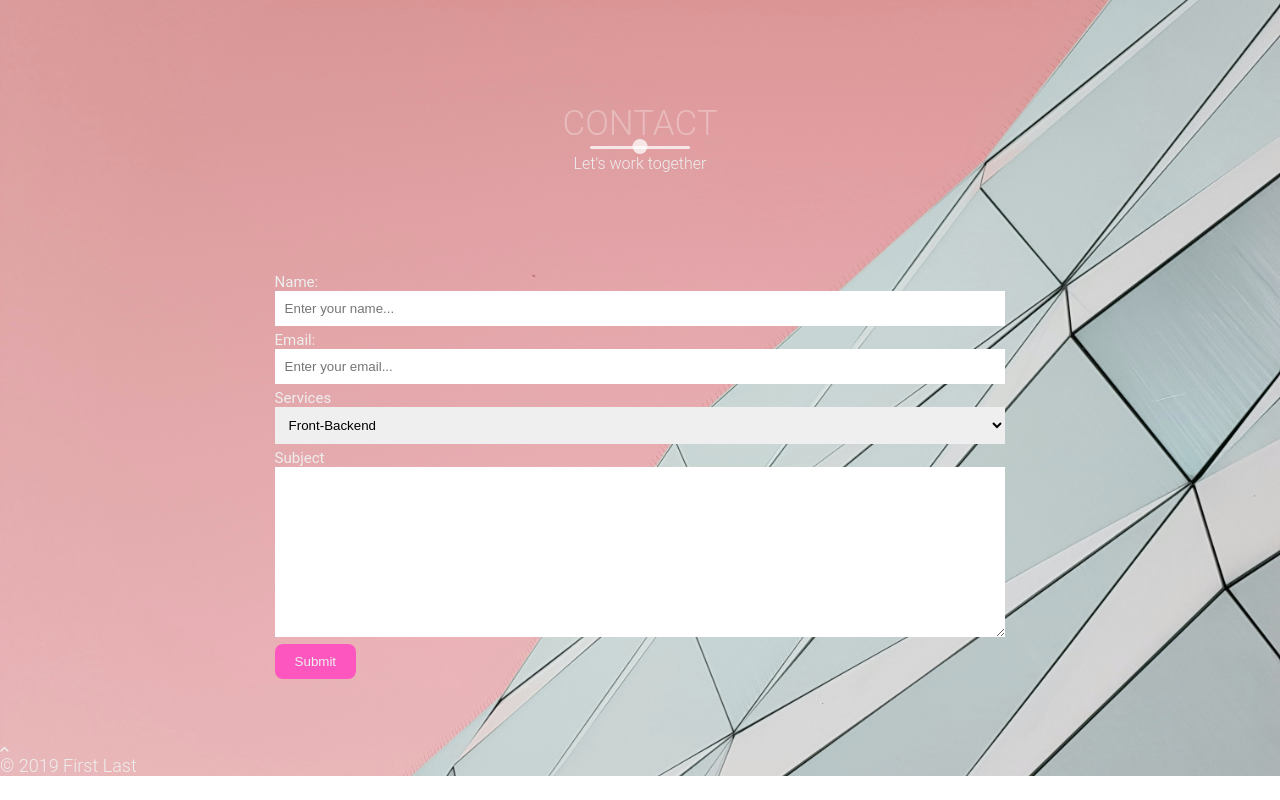
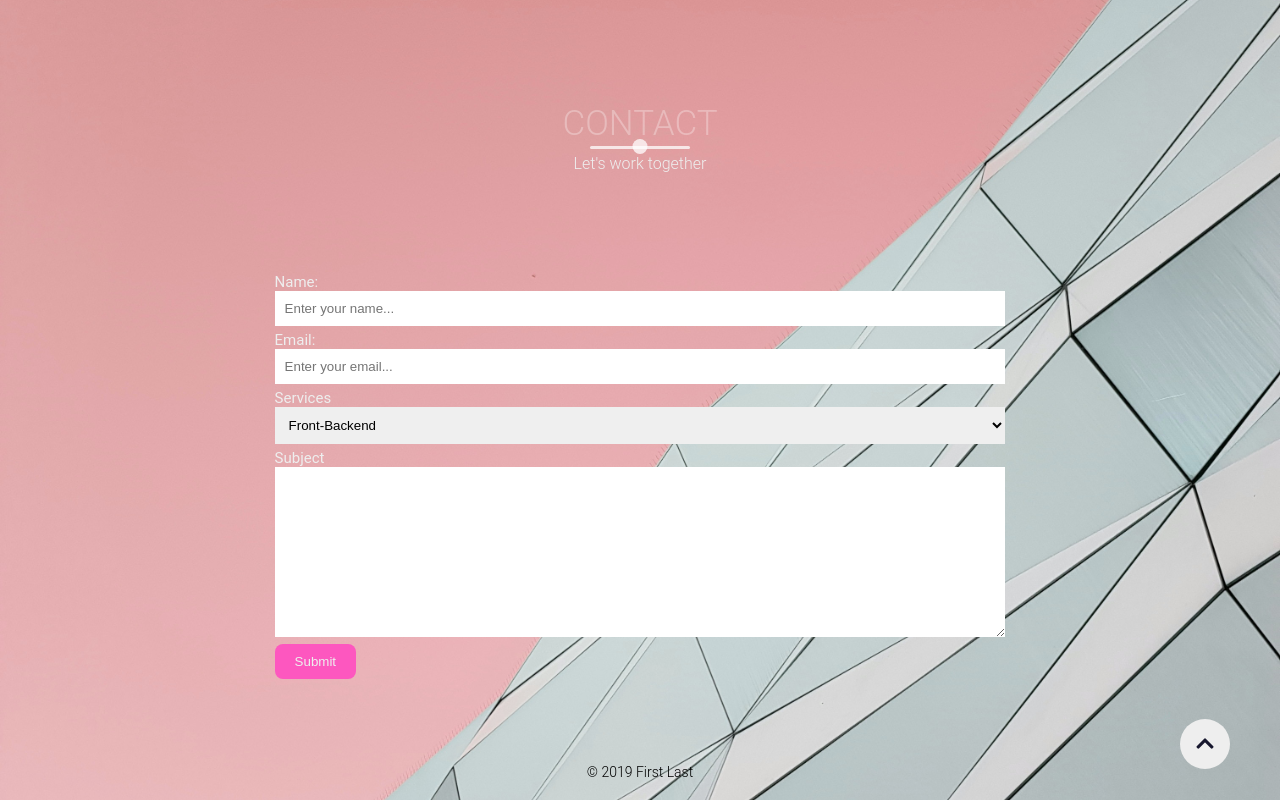
Before and after one commit to malarc01/portfolio, a plain HTML site: page index.html in a window 1280 px wide. Shown: the part 3866-4666 px from the top of the page. Before the commit the page ends 4642 px from the top, so only its background shows below. Drawn offline with nearby package versions, Linux system fonts and the light colour scheme.

Commit message:
add animation keyframe pulse

```diff
--- a/index.html
+++ b/index.html
@@ -201,8 +201,8 @@
                             <footer class="copyright">
                                 <div class="up" id="up">
                                     <i class="fas fa-chevron-up"></i>
-                                    <p>&copy; 2019 First Last</p>
                                 </div>
+                                <p>&copy; 2019 First Last</p>
                             </footer>
         <script src="https://ajax.googleapis.com/ajax/libs/jquery/3.3.1/jquery.min.js"></script>
 
--- a/style.css
+++ b/style.css
@@ -396,3 +396,43 @@ input[type='submit']:hover {
 	color: #221e3f;
 	background-color: #ffe838;
 }
+.copyright {
+	color: black;
+	width: 100%;
+	text-align: center;
+	padding: 2rem 0;
+	position: relative;
+}
+.up {
+	position: absolute;
+	width: 5rem;
+	height: 5rem;
+	background-color: #eee;
+	top: -2.5rem;
+	right: 5rem;
+	border-radius: 100%;
+	display: flex;
+	animation: pulse;
+}
+
+.up i {
+	color: #16162d;
+	font-size: 2rem;
+	margin: auto;
+}
+
+.copyright p {
+	font-size: 1.4rem;
+}
+
+@keyframes pulse {
+	0% {
+		box-shadow: 0 0 0 0 rgba(253, 87, 191, .99);
+	}
+	70% {
+		box-shadow: 0 0 0 2rem rgba(253, 87, 191, 0);
+	}
+	100% {
+		box-shadow: 0 0 0 0 rgba(253, 87, 191, .99);
+	}
+}
```
